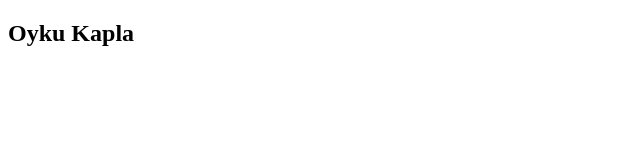
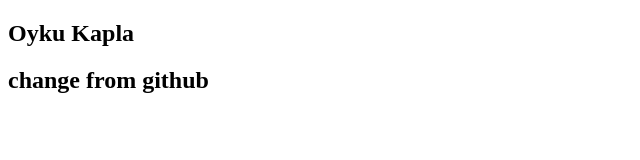
Before and after one commit to oykukpln67/initiralRepo, a plain HTML site: page index.html in a window 1280 px wide. Shown: the whole page, without its empty margins (0-640 px from the left). Drawn offline with Linux system fonts and the light colour scheme.

Commit message:
Update index.html

```diff
--- a/index.html
+++ b/index.html
@@ -7,5 +7,7 @@
 </head>
 <body>
     <h2>Oyku Kapla</h2>
+        <h2>change from github</h2>
+
 </body>
 </html>
```
